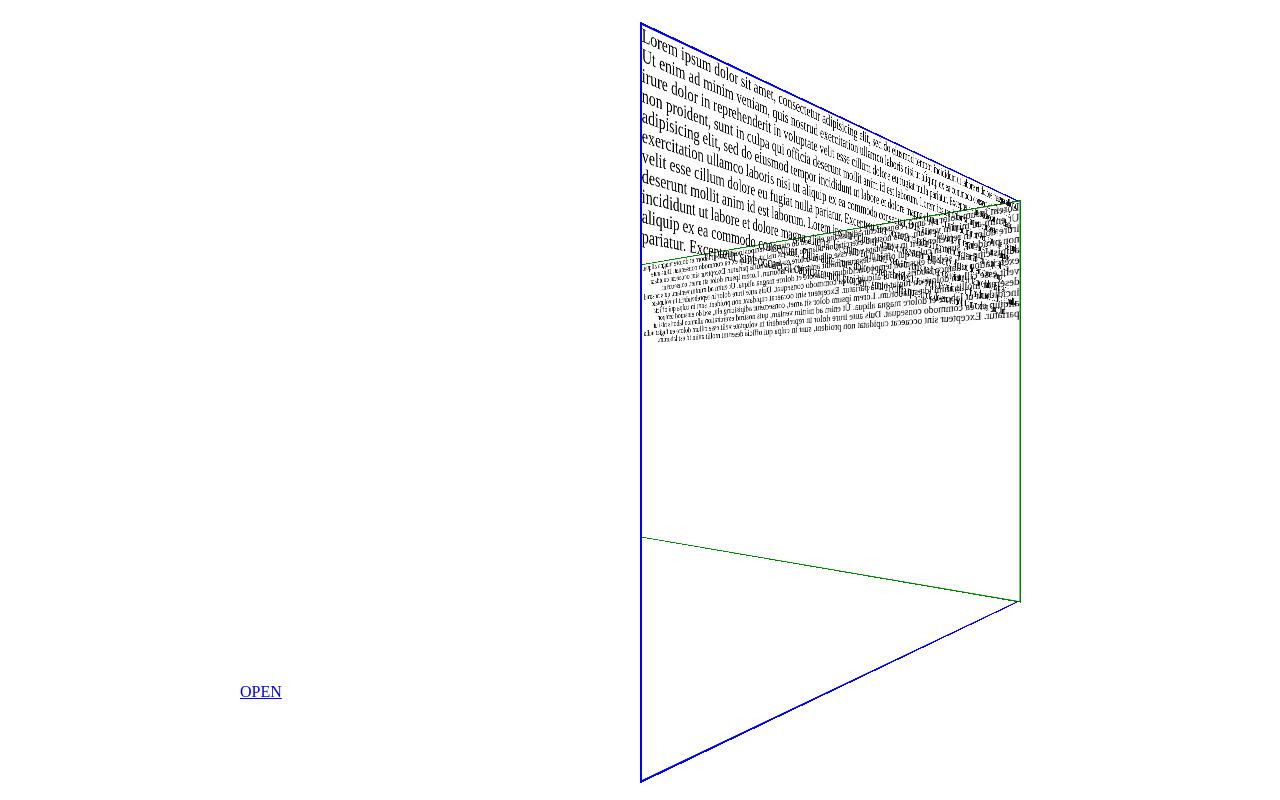
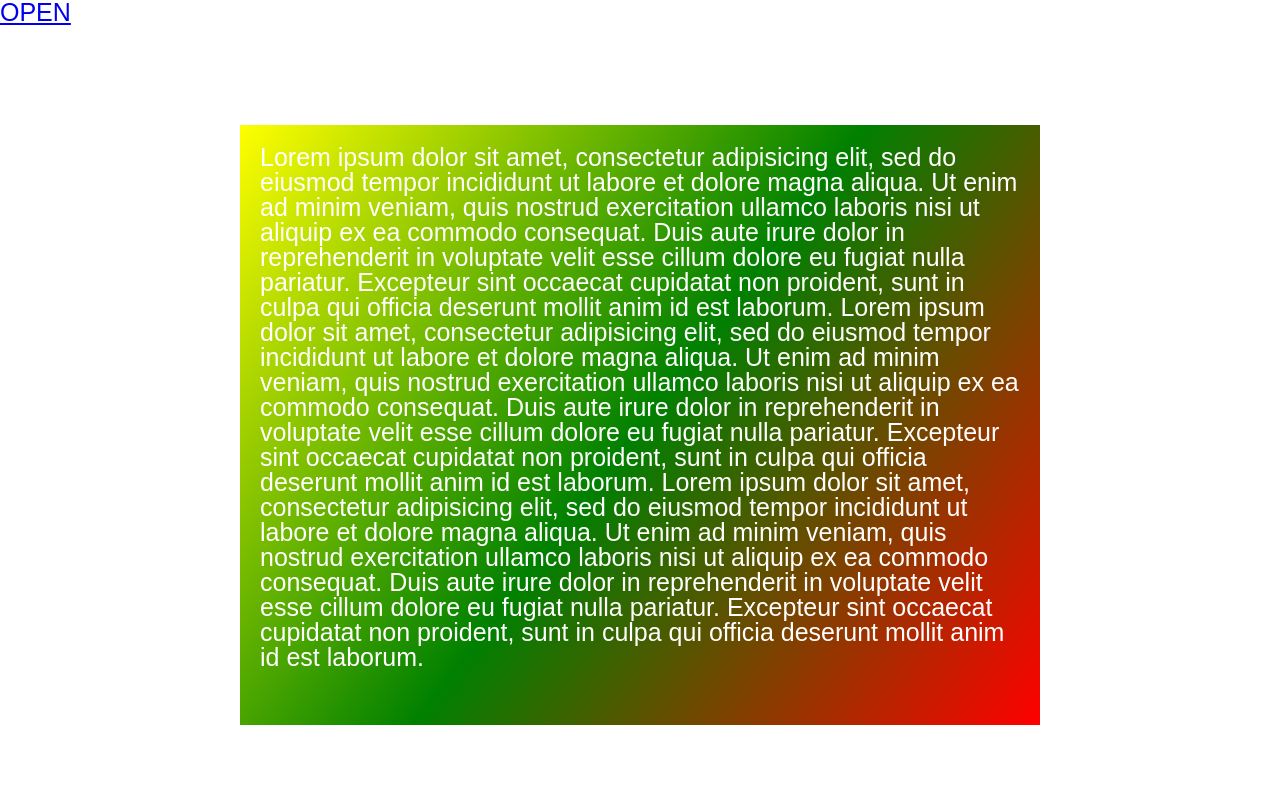
Before and after one commit to oliverchrist/css3, a PHP site: page /index2.html in a window 1280 px wide. Run offline with PHP 8.4, Linux system fonts and the light colour scheme.

Commit message:
noch was

```diff
--- a/assets/sass/screen2.scss
+++ b/assets/sass/screen2.scss
@@ -6,13 +6,22 @@
 @import "compass/reset";
 @import "compass/css3";
 
+* { box-sizing:border-box; -moz-box-sizing:border-box; }
+body { font-family:Arial; color:white; font-size:25px; }
+
 .stageFrame { margin:100px auto 0; width:800px; height:600px; @include perspective( 800px ); position:relative;
-    .stage { width:800px; @include transform( rotateY(0deg) translate3d(0,0,0) ); @include apply-origin( 0 0 0, false ); @include transform-style(preserve-3d);
-        @include transform( rotateY(45deg) ); @include apply-origin( 400px 0 -400px, false );
-        .website { width:800px; height:600px; position:absolute; @include transform-style(preserve-3d);
-            &.website1 { border:2px solid green; @include transform( rotateY(90deg) translate3d(800px, 0px, 0px) ); @include apply-origin( right 0 0, false ); }
-            &.website2 { border:2px solid blue; }
+    .stage { width:800px; @include transition(all 1s ease);
+        @include transform-style(preserve-3d);
+        @include transform( rotateY(0deg) );
+        @include apply-origin( 400px 0 -400px, false );
+        .website { width:800px; height:600px; position:absolute; @include transform-style(preserve-3d); @include backface-visibility( hidden );
+            @include background-image(linear-gradient(left top,yellow , green,red )); padding:20px;
+            &.website1 { @include transform( rotateY(90deg) translate3d(800px, 0px, 0px) ); @include apply-origin( right 0 0, false ); }
+            &.website2 { }
         }
     }
-    .anim { position:absolute; left:0; bottom:0; }
+    .anim { position:absolute; left:10px; top:10px; }
+    &.open {
+        .stage { @include transform( rotateY(-90deg) ); }
+    }
 }
--- a/assets/stylesheets/screen2.css
+++ b/assets/stylesheets/screen2.css
@@ -68,6 +68,19 @@ article, aside, details, figcaption, figure, footer, header, hgroup, menu, nav,
 }
 
 /* line 9, ../sass/screen2.scss */
+* {
+  box-sizing: border-box;
+  -moz-box-sizing: border-box;
+}
+
+/* line 10, ../sass/screen2.scss */
+body {
+  font-family: Arial;
+  color: white;
+  font-size: 25px;
+}
+
+/* line 12, ../sass/screen2.scss */
 .stageFrame {
   margin: 100px auto 0;
   width: 800px;
@@ -79,36 +92,30 @@ article, aside, details, figcaption, figure, footer, header, hgroup, menu, nav,
   perspective: 800px;
   position: relative;
 }
-/* line 10, ../sass/screen2.scss */
+/* line 13, ../sass/screen2.scss */
 .stageFrame .stage {
   width: 800px;
-  -webkit-transform: rotateY(0deg) translate3d(0, 0, 0);
-  -moz-transform: rotateY(0deg) translate3d(0, 0, 0);
-  -ms-transform: rotateY(0deg) translate3d(0, 0, 0);
-  -o-transform: rotateY(0deg) translate3d(0, 0, 0);
-  transform: rotateY(0deg) translate3d(0, 0, 0);
-  -webkit-transform-origin: 0 0 0;
-  -moz-transform-origin: 0 0 0;
-  -ms-transform-origin: 0 0 0;
-  -o-transform-origin: 0 0 0;
-  transform-origin: 0 0 0;
+  -webkit-transition: all 1s ease;
+  -moz-transition: all 1s ease;
+  -o-transition: all 1s ease;
+  transition: all 1s ease;
   -webkit-transform-style: preserve-3d;
   -moz-transform-style: preserve-3d;
   -ms-transform-style: preserve-3d;
   -o-transform-style: preserve-3d;
   transform-style: preserve-3d;
-  -webkit-transform: rotateY(45deg);
-  -moz-transform: rotateY(45deg);
-  -ms-transform: rotateY(45deg);
-  -o-transform: rotateY(45deg);
-  transform: rotateY(45deg);
+  -webkit-transform: rotateY(0deg);
+  -moz-transform: rotateY(0deg);
+  -ms-transform: rotateY(0deg);
+  -o-transform: rotateY(0deg);
+  transform: rotateY(0deg);
   -webkit-transform-origin: 400px 0 -400px;
   -moz-transform-origin: 400px 0 -400px;
   -ms-transform-origin: 400px 0 -400px;
   -o-transform-origin: 400px 0 -400px;
   transform-origin: 400px 0 -400px;
 }
-/* line 12, ../sass/screen2.scss */
+/* line 17, ../sass/screen2.scss */
 .stageFrame .stage .website {
   width: 800px;
   height: 600px;
@@ -118,10 +125,20 @@ article, aside, details, figcaption, figure, footer, header, hgroup, menu, nav,
   -ms-transform-style: preserve-3d;
   -o-transform-style: preserve-3d;
   transform-style: preserve-3d;
+  -webkit-backface-visibility: hidden;
+  -moz-backface-visibility: hidden;
+  -ms-backface-visibility: hidden;
+  -o-backface-visibility: hidden;
+  backface-visibility: hidden;
+  background-image: -webkit-gradient(linear, 0% 0%, 100% 100%, color-stop(0%, #ffff00), color-stop(50%, #008000), color-stop(100%, #ff0000));
+  background-image: -webkit-linear-gradient(left top, #ffff00, #008000, #ff0000);
+  background-image: -moz-linear-gradient(left top, #ffff00, #008000, #ff0000);
+  background-image: -o-linear-gradient(left top, #ffff00, #008000, #ff0000);
+  background-image: linear-gradient(left top, #ffff00, #008000, #ff0000);
+  padding: 20px;
 }
-/* line 13, ../sass/screen2.scss */
+/* line 19, ../sass/screen2.scss */
 .stageFrame .stage .website.website1 {
-  border: 2px solid green;
   -webkit-transform: rotateY(90deg) translate3d(800px, 0px, 0px);
   -moz-transform: rotateY(90deg) translate3d(800px, 0px, 0px);
   -ms-transform: rotateY(90deg) translate3d(800px, 0px, 0px);
@@ -133,13 +150,17 @@ article, aside, details, figcaption, figure, footer, header, hgroup, menu, nav,
   -o-transform-origin: right 0 0;
   transform-origin: right 0 0;
 }
-/* line 14, ../sass/screen2.scss */
-.stageFrame .stage .website.website2 {
-  border: 2px solid blue;
-}
-/* line 17, ../sass/screen2.scss */
+/* line 23, ../sass/screen2.scss */
 .stageFrame .anim {
   position: absolute;
-  left: 0;
-  bottom: 0;
+  left: 10px;
+  top: 10px;
 }
+/* line 25, ../sass/screen2.scss */
+.stageFrame.open .stage {
+  -webkit-transform: rotateY(-90deg);
+  -moz-transform: rotateY(-90deg);
+  -ms-transform: rotateY(-90deg);
+  -o-transform: rotateY(-90deg);
+  transform: rotateY(-90deg);
+}
--- a/index2.html
+++ b/index2.html
@@ -10,6 +10,7 @@
     </head>
 
     <body>
+        <a href="#" class="anim">OPEN</a>
         <div class="stageFrame">
             <div class="stage">
                 <div class="website website1">
@@ -23,7 +24,6 @@
                     Lorem ipsum dolor sit amet, consectetur adipisicing elit, sed do eiusmod tempor incididunt ut labore et dolore magna aliqua. Ut enim ad minim veniam, quis nostrud exercitation ullamco laboris nisi ut aliquip ex ea commodo consequat. Duis aute irure dolor in reprehenderit in voluptate velit esse cillum dolore eu fugiat nulla pariatur. Excepteur sint occaecat cupidatat non proident, sunt in culpa qui officia deserunt mollit anim id est laborum.
                 </div>
             </div>
-            <a href="#" class="anim">OPEN</a>
         </div>
 
     </body>
```
